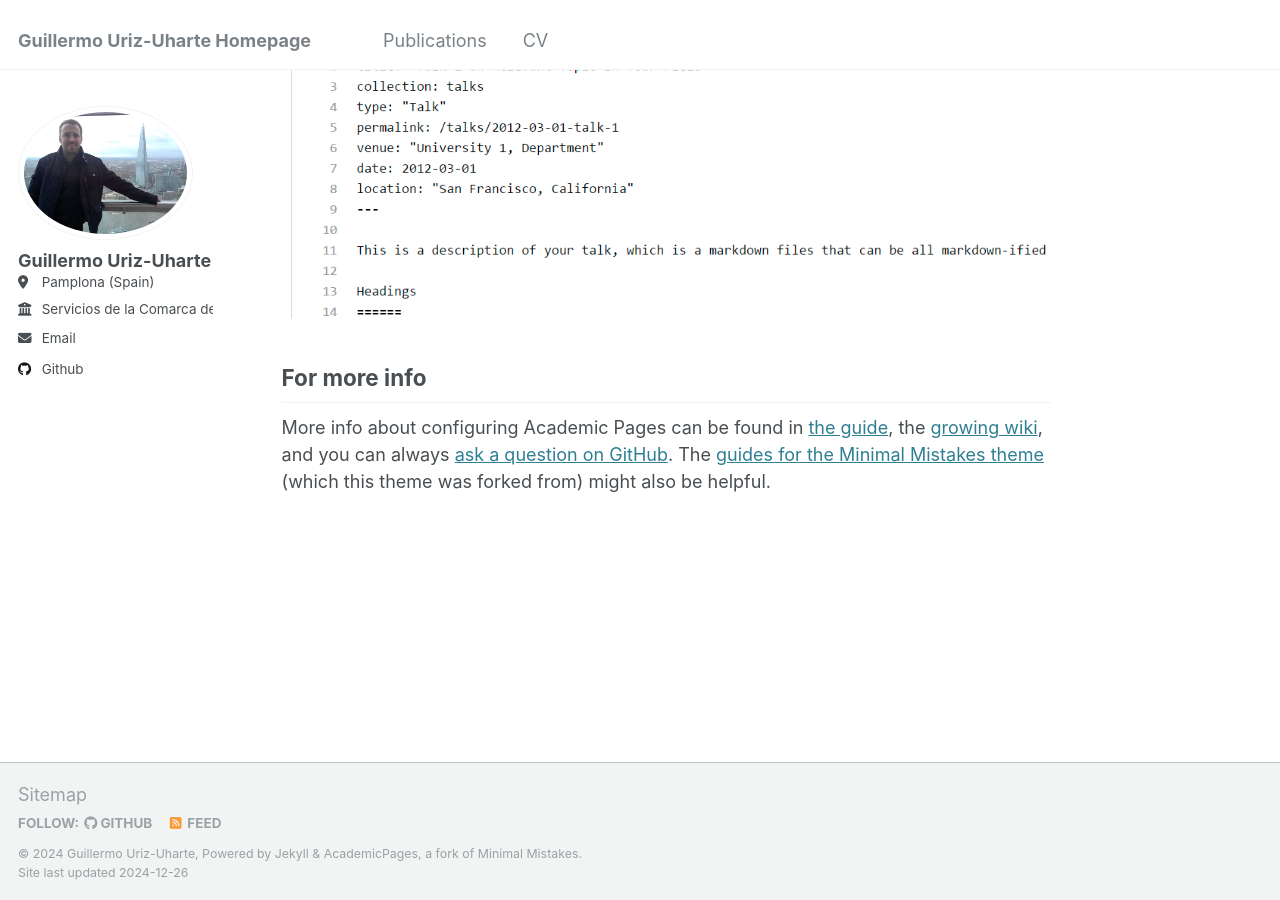
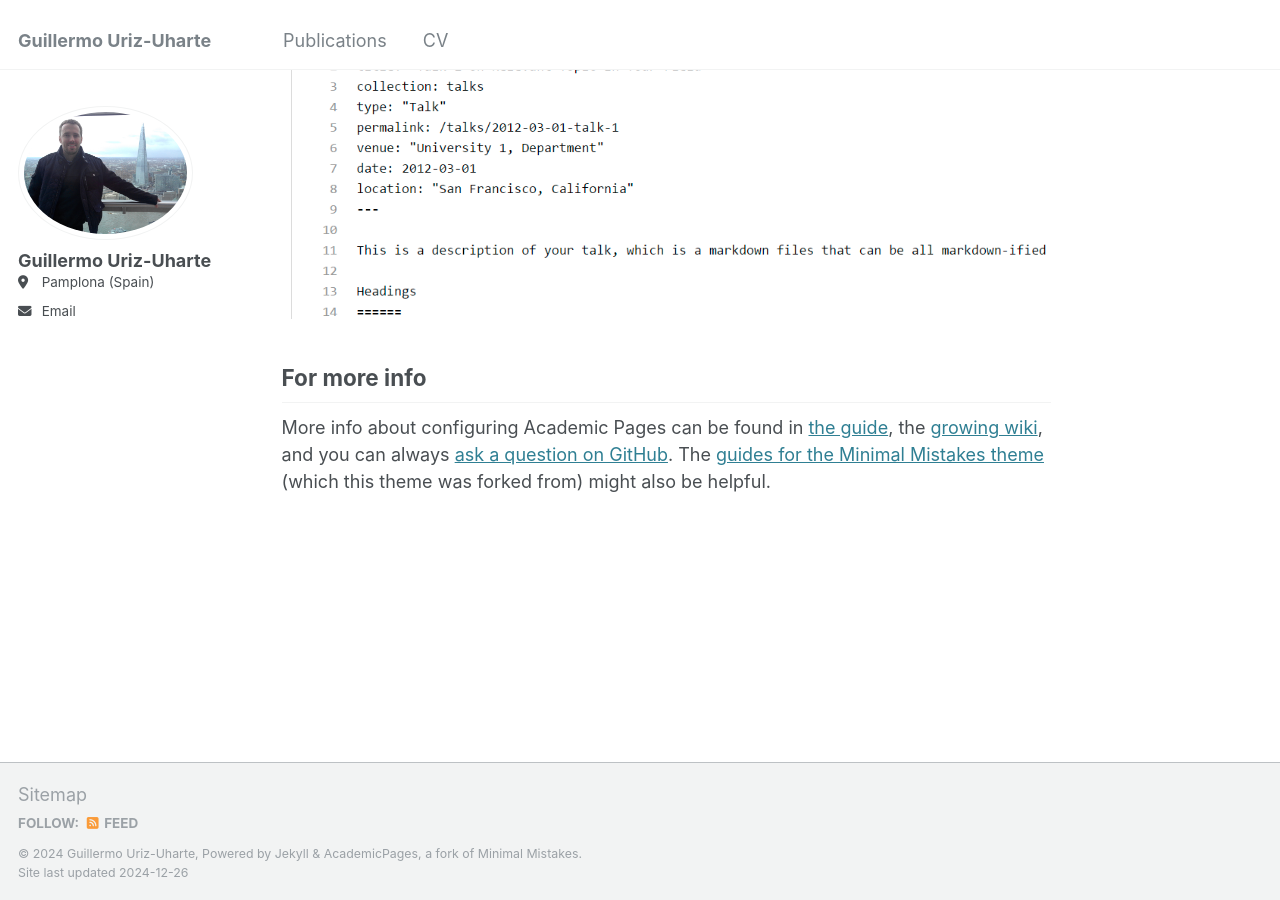
Before and after one commit to GuilleUriz/guillermouriz, a Jekyll site: the page built from _pages/about.md, in a window 1280 px wide and 900 px high, scrolled down 2643 px. Built offline with Jekyll 4.4.1, drawn with Linux system fonts in a browser that asks for light colours.

Commit message:
Update _config.yml

```diff
--- a/_config.yml
+++ b/_config.yml
@@ -8,7 +8,7 @@
 
 # Basic Site Settings
 locale                   : "en-US"
-title                    : "Guillermo Uriz-Uharte Homepage"
+title                    : "Guillermo Uriz-Uharte"
 title_separator          : "-"
 name                     : &name "Guillermo Uriz-Uharte"
 description              : &description "personal description"
@@ -26,7 +26,7 @@ author:
   pronouns         :
   bio              :
   location         : "Pamplona (Spain)"
-  employer         : "Servicios de la Comarca de Pamplona S.A."
+  employer         :
   uri              : # URL
   email            : "guille_u89@hotmail.com"
 
@@ -44,7 +44,7 @@ author:
   bitbucket        : # Username - Update with your username on the site
   codepen          : # Username
   dribbble         : # Username
-  github           : "academicpages"
+  github           :
   kaggle           : # Username
   stackoverflow    : # User number or user number and name (i.e., use "1" or "1/jeff-atwood")
 
```
